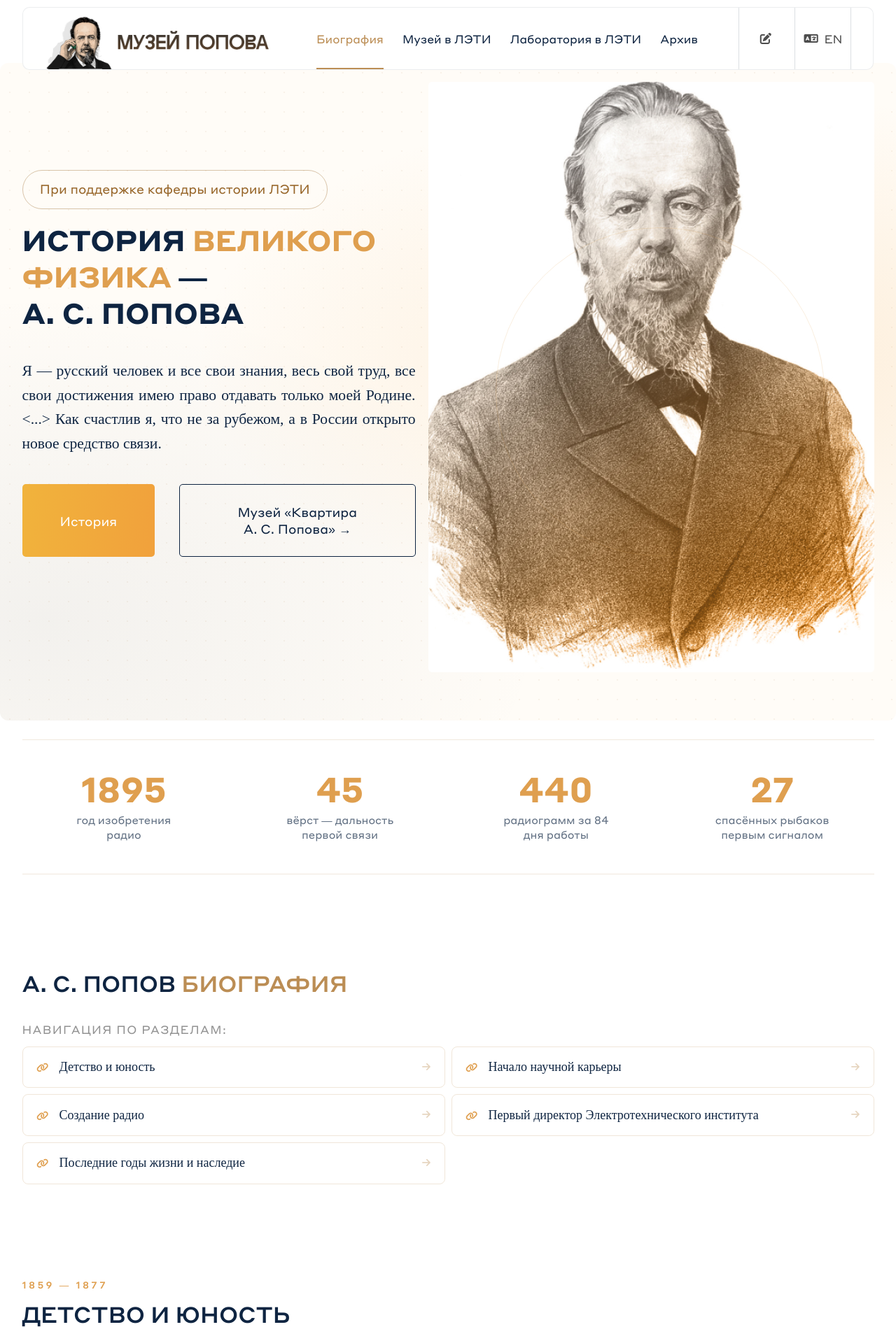
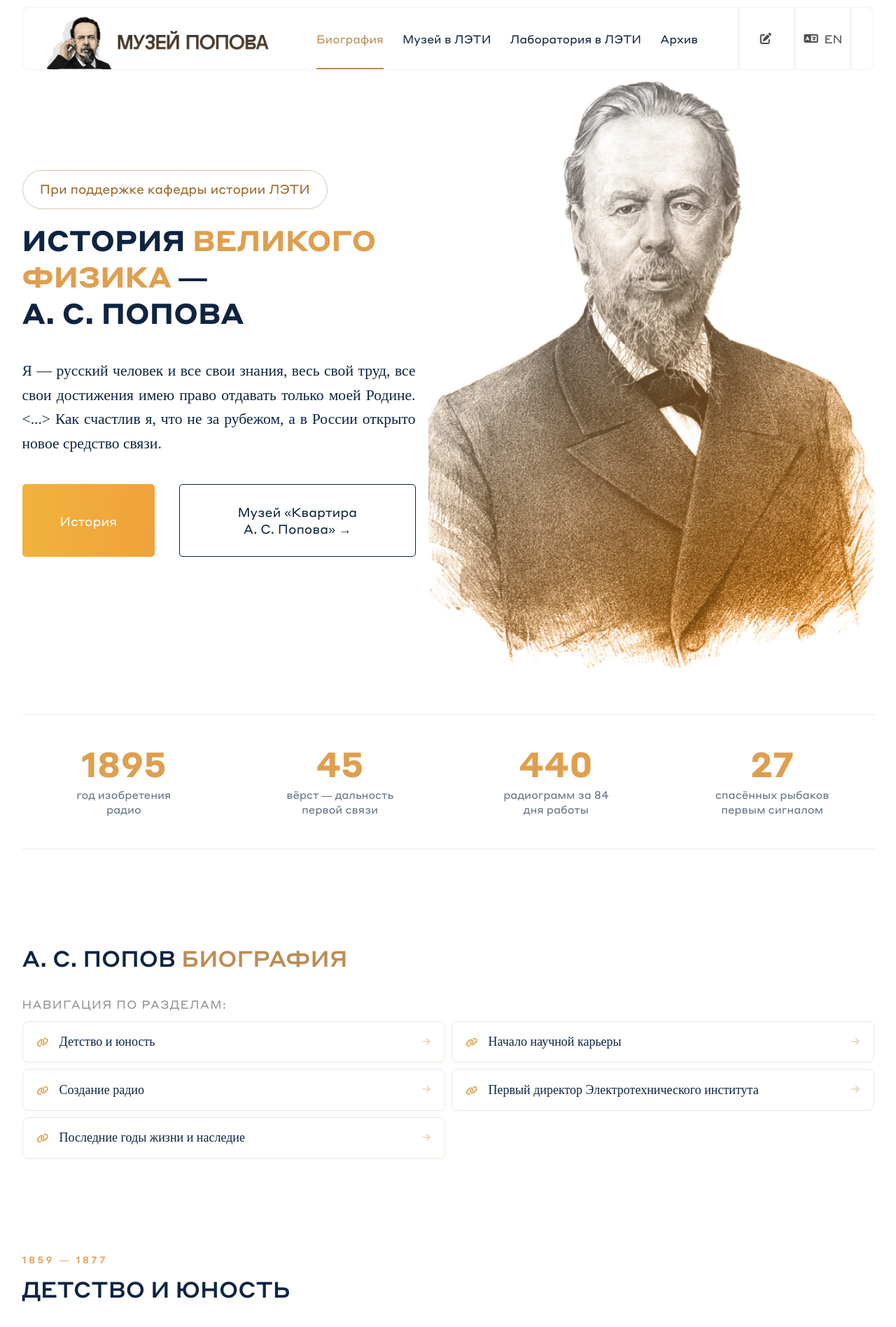
Before and after one commit to matvej-melikhov/popov-museum, a Flask app: page / in a window 1280 px wide. Shown: the top 1897 px of the page at 70% size. Run offline with Flask 3, Linux system fonts and the light colour scheme; some libraries are stand-ins or nearby versions.

Commit message:
UI: откат фона героя, увеличение прозрачности шапки

```diff
--- a/app/static/css/index-style.css
+++ b/app/static/css/index-style.css
@@ -43,27 +43,6 @@
   display: flex;
   position: relative;
   align-items: center;
-  background-color: #fffcf7;
-  background-image: radial-gradient(ellipse at 82% 45%, rgba(241, 161, 60, 0.16) 0%, transparent 52%), radial-gradient(ellipse at 5% 85%, rgba(14, 36, 65, 0.05) 0%, transparent 42%), radial-gradient(circle, rgba(187, 141, 84, 0.09) 1.5px, transparent 1.5px);
-  background-size: auto, auto, 28px 28px;
-  margin-left: -3.5rem;
-  margin-right: -3.5rem;
-  padding-left: 3.5rem;
-  padding-right: 3.5rem;
-  padding-bottom: 4rem;
-  border-radius: 12px;
-}
-.main-section::after {
-  content: "";
-  position: absolute;
-  right: 8%;
-  top: 50%;
-  transform: translateY(-50%);
-  width: 52rem;
-  height: 52rem;
-  border-radius: 50%;
-  border: 1.5px solid rgba(223, 159, 79, 0.18);
-  pointer-events: none;
 }
 
 .gold-text {
--- a/app/static/css/index-style.scss
+++ b/app/static/css/index-style.scss
@@ -10,33 +10,6 @@
     display: flex;
     position: relative;
     align-items: center;
-
-    background-color: #fffcf7;
-    background-image:
-        radial-gradient(ellipse at 82% 45%, rgba(241, 161, 60, 0.16) 0%, transparent 52%),
-        radial-gradient(ellipse at 5% 85%, rgba(14, 36, 65, 0.05) 0%, transparent 42%),
-        radial-gradient(circle, rgba(187, 141, 84, 0.09) 1.5px, transparent 1.5px);
-    background-size: auto, auto, 28px 28px;
-
-    margin-left: -$padding;
-    margin-right: -$padding;
-    padding-left: $padding;
-    padding-right: $padding;
-    padding-bottom: 4rem;
-    border-radius: 12px;
-
-    &::after {
-        content: '';
-        position: absolute;
-        right: 8%;
-        top: 50%;
-        transform: translateY(-50%);
-        width: 52rem;
-        height: 52rem;
-        border-radius: 50%;
-        border: 1.5px solid rgba(223, 159, 79, 0.18);
-        pointer-events: none;
-    }
 }
 
 .gold-text {
--- a/app/static/css/main.css
+++ b/app/static/css/main.css
@@ -178,10 +178,10 @@ img {
   z-index: 10;
   height: 90px;
   width: 95%;
-  background: rgba(255, 255, 255, 0.82);
+  background: rgba(255, 255, 255, 0.55);
   backdrop-filter: blur(18px);
   -webkit-backdrop-filter: blur(18px);
-  border: 1px solid rgba(219, 222, 226, 0.55);
+  border: 1px solid rgba(219, 222, 226, 0.4);
   border-radius: 10px 10px 10px 10px;
   font-family: Styrene, sans-serif;
   overflow-x: auto;
--- a/app/static/css/main.scss
+++ b/app/static/css/main.scss
@@ -139,10 +139,10 @@ img {
     z-index: 10;
     height: $header-height;
     width: 95%;
-    background: rgba(255, 255, 255, 0.82);
+    background: rgba(255, 255, 255, 0.55);
     backdrop-filter: blur(18px);
     -webkit-backdrop-filter: blur(18px);
-    border: 1px solid rgba(219, 222, 226, 0.55);
+    border: 1px solid rgba(219, 222, 226, 0.4);
     border-radius: 10px 10px 10px 10px;
     font-family: Styrene, sans-serif;
     overflow-x: auto;
```
